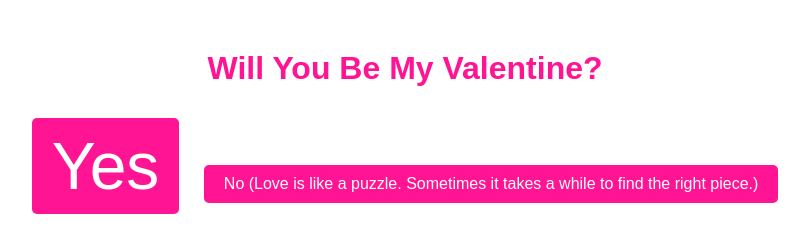
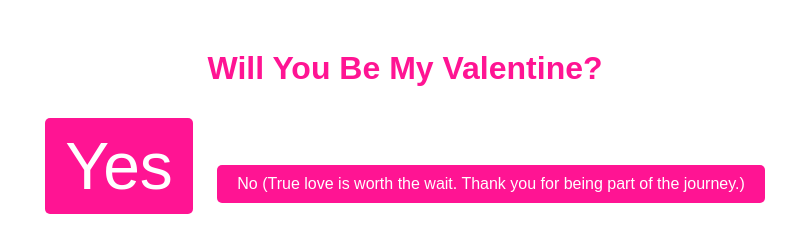
Before and after one commit to spyseal4345/valentines-demo, a plain HTML site: page index.html in a window 1280 px wide. Both pictures are taken after a click on the button "No". Shown: the whole page, without its empty margins (235-1044 px from the left). Drawn offline with Linux system fonts and the light colour scheme.

Commit message:
third update

```diff
--- a/index.html
+++ b/index.html
@@ -40,11 +40,26 @@
         window.location.href = "thanks.html"; // Redirect to the thanks page
       } else if (response === 'No') {
         var quotes = [
-          "No worries, love is always in the air.",
-          "That's okay. There are plenty of heart-shaped chocolates in the world.",
-          "Don't worry, I'll still be your secret admirer.",
-          "No today, maybe tomorrow. Love is patient, right?",
-          "Love is like a puzzle. Sometimes it takes a while to find the right piece."
+        "No worries, love is always in the air.",
+        "That's okay. There are plenty of heart-shaped chocolates in the world.",
+        "Don't worry, I'll still be your secret admirer.",
+        "No today, maybe tomorrow. Love is patient, right?",
+        "Love is like a puzzle. Sometimes it takes a while to find the right piece.",
+        "In the game of love, you win some and lose some. Keep playing!",
+        "Every rejection is just a step closer to true love.",
+        "Remember, there's a lid for every pot. We just haven't found our perfect fit yet.",
+        "A 'no' today might turn into a 'yes' tomorrow. Love has its own timeline.",
+        "Even in the world of love, there's always a plot twist. Yours might be just around the corner.",
+        "When life gives you lemons, make lemonade. When love gives you 'no,' make it an opportunity for growth.",
+        "Sometimes the best love stories start with a little drama. Thanks for adding a chapter to ours.",
+        "Your 'no' is just a detour. The destination is still the same – finding love.",
+        "In the grand novel of love, your rejection is just a plot twist. The story is far from over.",
+        "They say rejection is God's protection. Maybe there's a better Valentine waiting for us.",
+        "In the dance of love, a misstep is just an opportunity for a new move.",
+        "The universe has a way of bringing hearts together. Today may be a 'no,' but tomorrow is a new chance.",
+        "Even in the symphony of love, a few off notes can create a beautiful melody.",
+        "True love is worth the wait. Thank you for being part of the journey.",
+        "Every 'no' is a stepping stone to the ultimate 'yes' in the journey of love."
         ];
         var randomQuote = quotes[Math.floor(Math.random() * quotes.length)];
         document.getElementById('noButton').innerHTML = "No (" + randomQuote + ")";
```
